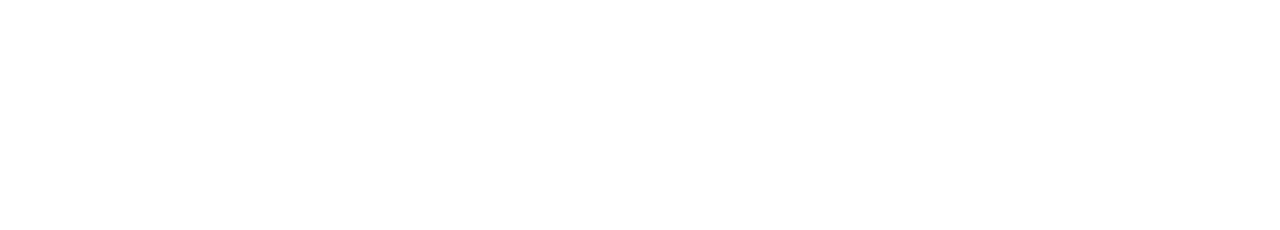
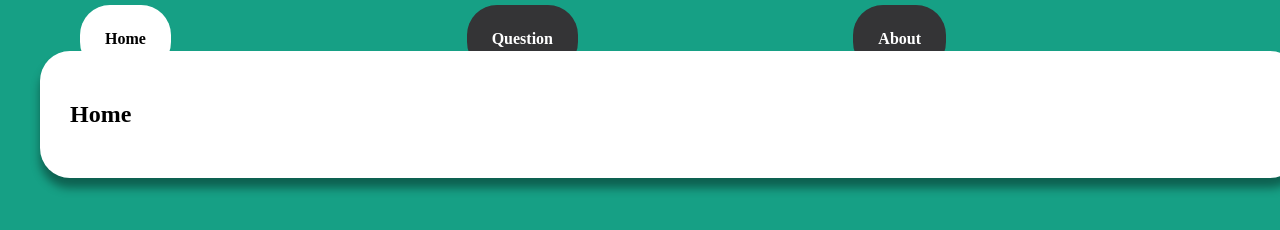
Before and after one commit to iptahaha/01_Project, a plain HTML site: page index.html in a window 1280 px wide. Drawn offline with Linux system fonts and the light colour scheme.

Commit message:
main screen with tabs init

```diff
--- a/index.html
+++ b/index.html
@@ -4,8 +4,34 @@
     <meta charset="UTF-8">
     <title>Team Dream</title>
     <link rel="stylesheet" href="style.css">
+    <script src="index.js"></script>
 </head>
 <body>
+<div class="content">
+    <!-- Tab -->
+    <ul class="nav" id="navigation">
+        <li class="nav-item">
+            <a class="tab-link active" href="#" id="defaultOpen" onclick="openTab(event, 'home')">Home</a>
+        </li>
+        <li class="nav-item">
+            <a class="tab-link" href="#" onclick="openTab(event, 'question')">Question</a>
+        </li>
+        <li class="nav-item">
+            <a class="tab-link" href="#" onclick="openTab(event, 'about')">About</a>
+        </li>
+    </ul>
+    <!-- Tab content -->
+    <div id="home" class="tab-content">
+        <h2>Home</h2>
+    </div>
 
+    <div id="question" class="tab-content" style="display:none">
+        <h2>Question</h2>
+    </div>
+
+    <div id="about" class="tab-content" style="display:none">
+        <h2>About</h2>
+    </div>
+</div>
 </body>
 </html>
--- /dev/null
+++ b/index.js
@@ -0,0 +1,14 @@
+
+function openTab(ev, tabName) {
+    let tabContent = document.getElementsByClassName('tab-content');
+    let tabLink = document.getElementsByClassName('tab-link')
+    for (let i = 0; i < tabContent.length; i++) {
+        tabContent[i].style.display = "none";
+    }
+
+    for (let i = 0; i < tabLink.length; i++){
+        tabLink[i].className = tabLink[i].className.replace(" active", "")
+    }
+    document.getElementById(tabName).style.display = "block";
+    ev.currentTarget.className += " active";
+}
--- a/style.css
+++ b/style.css
@@ -0,0 +1,48 @@
+body{
+    background: #16a085;
+}
+
+.content {
+    width: 1200px;
+    margin: 30px auto;
+}
+
+.nav .tab-link{
+    cursor: pointer;
+    text-decoration: none;
+    font-weight: bold;
+    padding: 25px;
+    text-align: center;
+    background: #343436;
+    color: #fff;
+    border-radius: 30px;
+    justify-content: flex-end;
+    height: 100px;
+}
+
+.nav .tab-link.active{
+    background: #fff;
+    color: #000;
+}
+
+.nav{
+    list-style-type: none;
+    display: flex;
+}
+
+.nav-item{
+    width: 50%;
+}
+
+.tab-content{
+    position: absolute;
+    width: 1200px;
+    height: auto;
+    margin-top: -13px;
+    background: #fff;
+    color: #000;
+    border-radius: 30px;
+    z-index: 1000;
+    box-shadow: 0px 10px 10px rgba(0, 0, 0, 0.4);
+    padding: 30px;
+}
```
